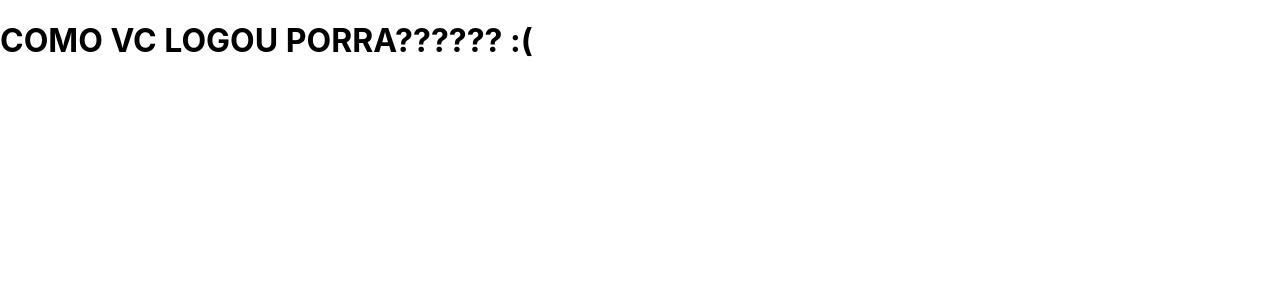
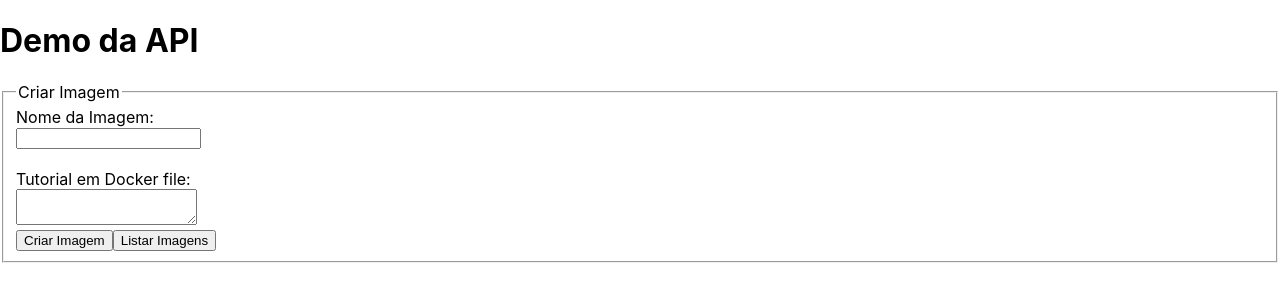
Before and after one commit to MrNinso/ProjetoUnivesp2020, a React (Create React App) app in the folder public/site/: page /app/rooms in a window 1280 px wide. Shown: the top 302 px of the page. Built offline with nearby package versions, Linux system fonts and the light colour scheme.

Commit message:
inicio da demo da API

```diff
--- a/public/site/src/Pages/Rooms/Rooms.page.tsx
+++ b/public/site/src/Pages/Rooms/Rooms.page.tsx
@@ -1,6 +1,70 @@
 import React from "react";
-import { NavLink } from "react-router-dom"
 
-export const RoomsPage = () => {
-    return <h1>COMO VC LOGOU PORRA?????? :(</h1>;
+var DockerFile : HTMLTextAreaElement | null
+var NomeImagem : HTMLInputElement | null
+
+function criarSala(http: XMLHttpRequest) {
+    if (DockerFile != null && NomeImagem != null) {
+        http.open("POST", "/api/CreateImage/", false)
+
+        http.setRequestHeader("IMAGE", JSON.stringify({
+            Name: NomeImagem.value,
+            DockerFile: DockerFile.value,
+        }))
+
+        http.send()
+
+        if (http.status === 200) {
+            alert("Imagen Criada")
+        } else {
+            alert("erro ao criar: ["+http.status+"] "+ http.response)
+        }
+
+
+    }
 }
+
+export const RoomsPage = (http: XMLHttpRequest) => {
+    return (
+        <div>
+            <h1>Demo da API</h1>
+            <fieldset>
+                <legend>Criar Imagem</legend>
+                <label>
+                    Nome da Imagem:
+                    <br/>
+                    <input type="text" ref={instance => NomeImagem = instance} />
+                </label>
+                <br/>
+                <br/>
+                <label>
+                    Tutorial em Docker file:
+                    <br/>
+                    <textarea ref={instance => DockerFile = instance} />
+                </label>
+                <br/>
+                <div>
+                    <button onClick={(e) => criarSala(http)}>Criar Imagem</button>
+                    <button>Listar Imagens</button>
+                </div>
+            </fieldset>
+        </div>
+    );
+}
+
+//TODO LISTAR Imagens
+//TODO Atualizar Imagens
+//TODO Deletar Imagem
+
+//TODO Criar USUARIO
+//TODO Atualizar Usuario
+//TODO Deletar Usuario
+//TODO Listar Usuarios
+
+//TODO Criar Sala
+//TODO Listar Sala
+//TODO Atulizar Sala
+//TODO Deletar Sala
+//TODO Renderizar Sala
+//TODO Renderizar TODAS AS SALAS
+//TODO LiveRoomRender
--- a/public/site/src/index.tsx
+++ b/public/site/src/index.tsx
@@ -16,7 +16,7 @@ ReactDOM.render(
             <div>
                 <Switch>
                     <Route path="/app/login" component={  () => LoginPage(http, useHistory()) }  />
-                    <Route path="/app/rooms" component={ RoomsPage }  />
+                    <Route path="/app/rooms" component={ () => RoomsPage(http) }  />
                 </Switch>
             </div>
         </BrowserRouter>
```
